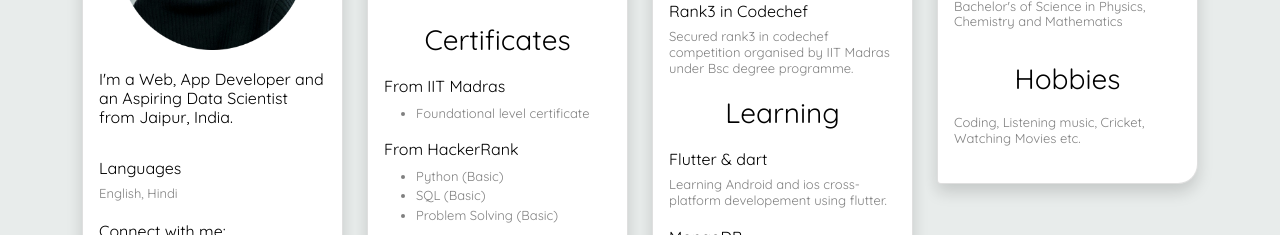
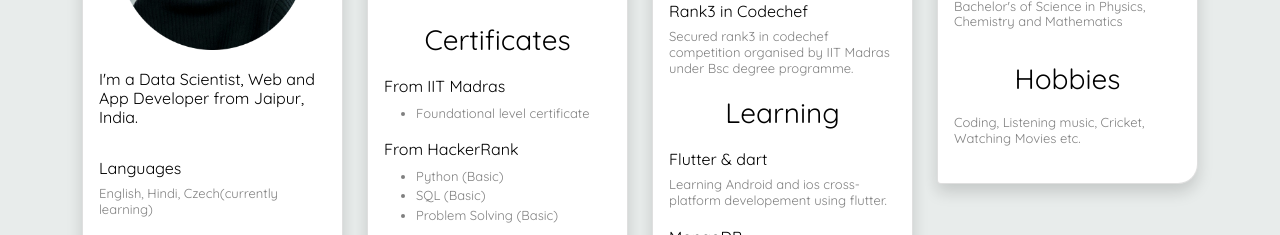
Before and after one commit to SavindraSinghShekhawat/savindrasinghshekhawat.github.io, a plain HTML site: page index.html in a window 1280 px wide. Shown: the part 372-607 px from the top of the page. Drawn offline with nearby package versions, Linux system fonts and the light colour scheme.

Commit message:
Update index.html

```diff
--- a/index.html
+++ b/index.html
@@ -104,10 +104,10 @@
     		<h3>About Me</h3>
 
     		<img class = "profile" src="/images/profilepic.png" style="padding: 20px;">
-    		<h6 style="text-align: start;">I'm a Web, App Developer and an Aspiring Data Scientist from Jaipur, India.</h6>
+    		<h6 style="text-align: start;">I'm a Data Scientist, Web and App Developer from Jaipur, India.</h6>
     		<br>
     		<h6 style="text-align: start;">Languages</h6>
-    		<h6 style="text-align: start; color: grey; font-size: 13px; margin-bottom: 20px;">English, Hindi</h6>
+    		<h6 style="text-align: start; color: grey; font-size: 13px; margin-bottom: 20px;">English, Hindi, Czech(currently learning)</h6>
 
     		<h6 style="text-align: start;">Connect with me:</h6>
 
```
